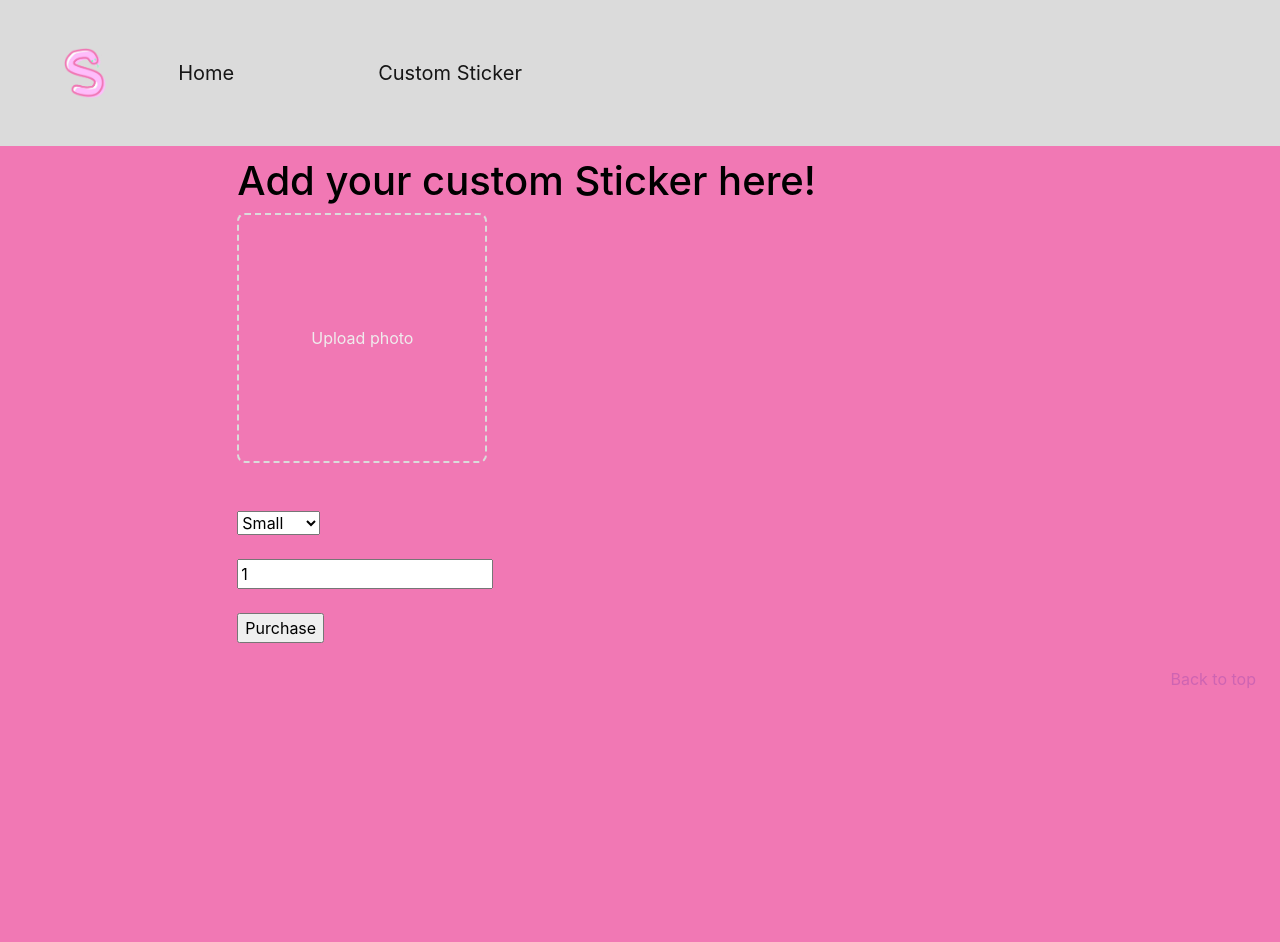
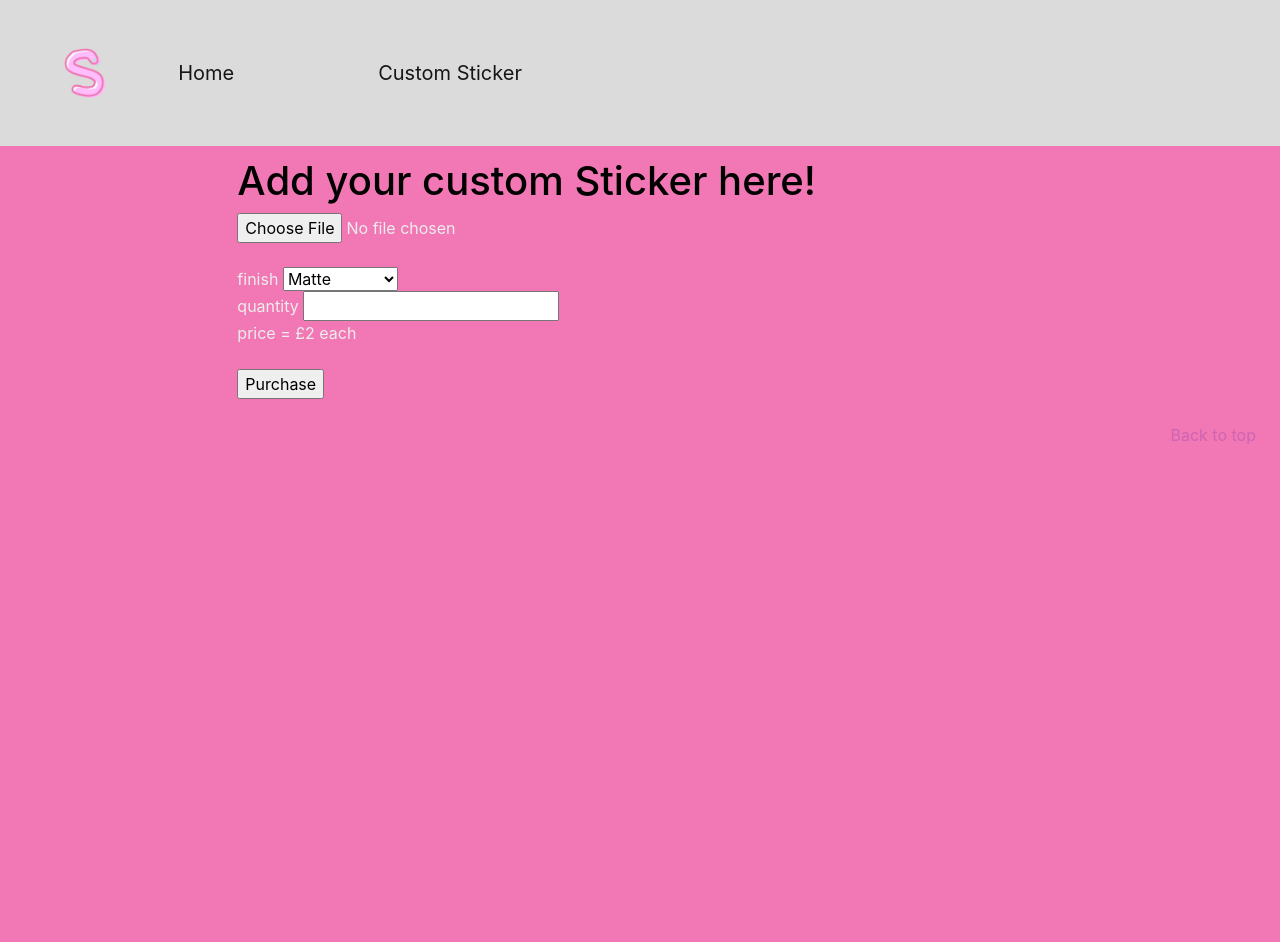
Before and after one commit to Emenopi/SuperSillyStickerz, a Django app: page /stickerz/custom_sticker/ in a window 1280 px wide. Run offline with Django 3.2, Linux system fonts and the light colour scheme; some libraries are stand-ins or nearby versions.

Commit message:
wip updated custom sticker, can't finish until login page done

```diff
--- a/stickerz/forms.py
+++ b/stickerz/forms.py
@@ -1,10 +1,25 @@
 from django import forms
-from stickerz.models import Sticker, Shopper, Customise
+from stickerz.models import Sticker, Shopper, Order
 from django.contrib.auth.models import User
-from stickerz import Shopper
+from stickerz.models import Shopper
 
 class CustomStickerForm(forms.ModelForm):
+
     #image = forms.ImageField()
     class Meta:
-        model = Shopper
-        fields = ('website', 'picture',)
+        model = Sticker
+        fields = ('image', )
+
+class CustomStickerOrderForm(forms.ModelForm):
+    CHOICES = (
+        ('matte', 'Matte'),
+        ('gloss', 'Gloss'),
+        ('semi-gloss', 'Semi-gloss'),
+        ('transparent', 'Transparent'),
+        ('holographic', 'Holographic'),
+    )
+    finish = forms.ChoiceField(choices=CHOICES)
+    class Meta:
+        model = Order
+        fields = ('finish', 'quantity', )
+    # forms.py
--- a/stickerz/views.py
+++ b/stickerz/views.py
@@ -5,6 +5,9 @@ from django import forms
 from django.contrib.auth.decorators import login_required
 from django.contrib.auth import authenticate, login, logout
 from django.contrib.auth.models import User
+from stickerz.forms import CustomStickerForm, CustomStickerOrderForm
+from datetime import *
+from stickerz.models import Sticker
 
 def index(request):
     context_dict = {}
@@ -13,7 +16,42 @@ def index(request):
     return response
 
 def custom_sticker(request):
+    custom_sticker_form = CustomStickerForm()
+    custom_sticker_order_form = CustomStickerOrderForm()
+
+
+    if request.method == 'POST':
+        custom_sticker_form = CustomStickerForm(request.POST)
+        custom_sticker_order_form = CustomStickerOrderForm(request.POST)
+        if custom_sticker_form.is_valid() and custom_sticker_order_form.is_valid():
+            custom_sticker = custom_sticker_form.save(commit=False)
+            custom_sticker.name = "custom-sticker" + str(datetime.now())
+            custom_sticker.price = 2.00
+            custom_sticker.category = "Custom"
+            custom_sticker.save()
+
+            custom_sticker_order = custom_sticker_order_form.save(commit=False)
+            custom_sticker_order.sticker = Sticker.objects.get(pk=custom_sticker.id)
+
+            custom_sticker_order.status = "Processing"
+
+            from stickerz.models import Shopper
+            custom_sticker_order.shopper = Shopper.objects.first()
+
+
+            # temporary while login doesn't exist
+            custom_sticker_order = custom_sticker_order.save()
+
+
+
+            return redirect('/stickerz/')
+        else:
+            print(custom_sticker_order_form.errors, custom_sticker_form.errors)
+
+
     context_dict = {}
     context_dict['title'] = "Super Silly Stickerz!"
+    context_dict['custom_sticker_order_form'] = custom_sticker_order_form
+    context_dict['custom_sticker_form'] = custom_sticker_form
     response = render(request, 'stickerz/custom_sticker.html', context=context_dict)
     return response
--- a/templates/stickerz/custom_sticker.html
+++ b/templates/stickerz/custom_sticker.html
@@ -9,23 +9,31 @@
     <h1> Add your custom Sticker here! </h1>
     <div>
         <form id="custom_sticker_form" method="post" action="{% url 'stickerz:custom_sticker' %}" enctype="multipart/form-data">
-            <div class="upload-input">
-                <div class="upload-box" onclick="triggerFileInput()">
-                    <div class="upload-box-text">Upload photo</div>
-                </div>
-                <input type="file" class="file-input" onchange="displayPhoto(this)" accept="image/*">
-                <div class="uploaded-image-placeholder"></div>
-            </div>
+            {% csrf_token %}
 
-
-
-            <br><br>
-            <select id="size" name="size">
-                <option value="small">Small</option>
-                <option value="medium">Medium</option>
-                <option value="large">Large</option>
-            </select><br><br>
-            <input type="number" id="quantity" name="quantity" min="1" value="1" /><br><br>
+            {% for hidden in custom_sticker_form.hidden_fields %}
+                {{ hidden }}
+            {% endfor %}
+            {% for field in custom_sticker_form.visible_fields %}
+                {{ field.errors }}
+                {{ field.help_text }}
+                {{ field }}
+                <br>
+            {% endfor %}
+            <br>
+            {% csrf_token %}
+            {% for hidden in custom_sticker_order_form.hidden_fields %}
+                {{ hidden }}
+            {% endfor %}
+            {% for field in custom_sticker_order_form.visible_fields %}
+                {{ field.errors }}
+                {{ field.help_text }}
+                {{ field.name }}
+                {{ field }}
+                <br>
+            {% endfor %}
+            price = £2 each
+            <br> <br>
             <input type="submit" name="submit" value="Purchase" /><br><br>
         </form>
     </div>
```
